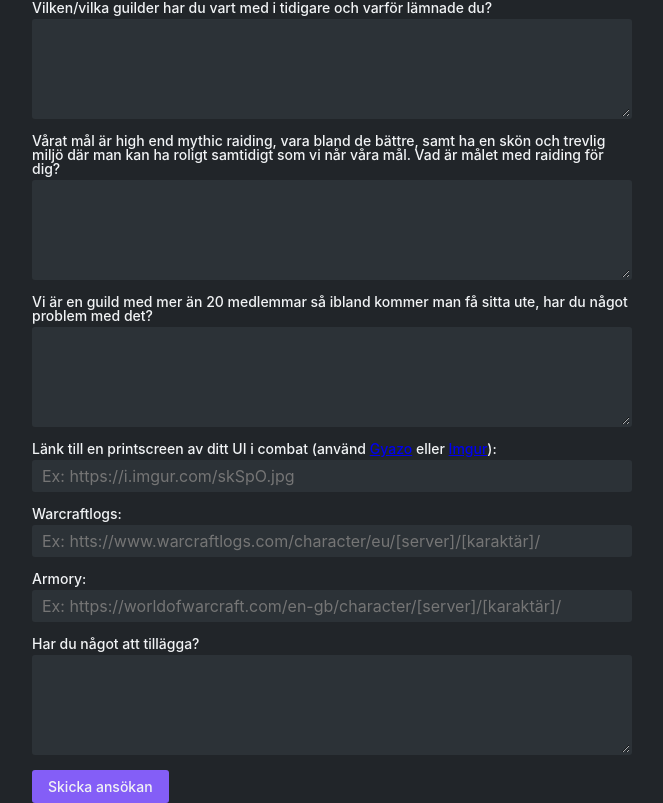
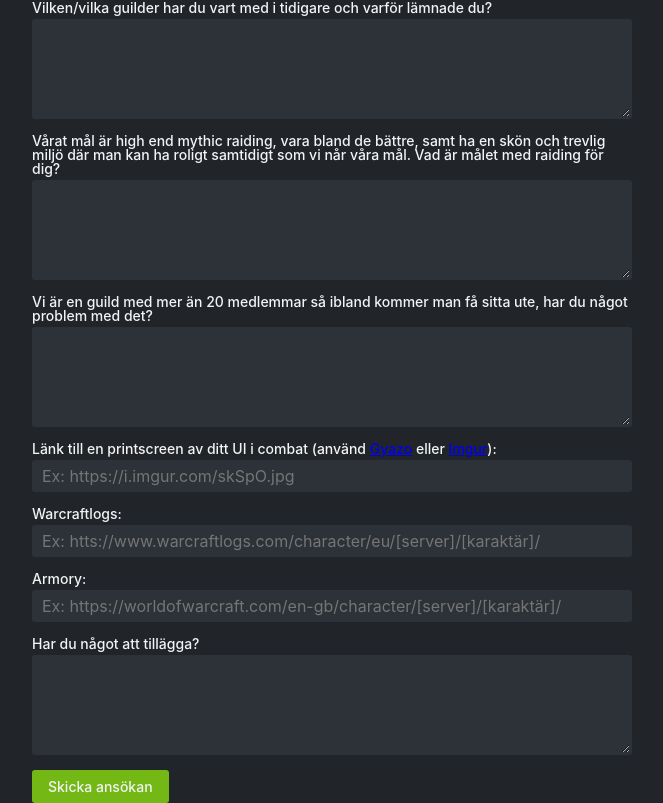
Before and after one commit to carlssonemil/visage, a Vue app: page /apply in a window 1280 px wide. Shown: the part 900-1703 px from the top of the page, without its empty margins (308-971 px from the left). Built offline with nearby package versions, Linux system fonts and the light colour scheme.

Commit message:
:lipstick: Change primary color

```diff
--- a/src/styles/variables.scss
+++ b/src/styles/variables.scss
@@ -4,6 +4,6 @@ $header-height: 60px;
 
 $background-color: #212529;   // Open Color - Gray 9
 $text-color: #f1f3f5;         // Open Color - Gray 1
-$primary-color: #845ef7;      // Open Color - Violet 5
+$primary-color: #74b816;      // Open Color - Violet 5
 
 $header-background: darken($background-color, 5%);
```
